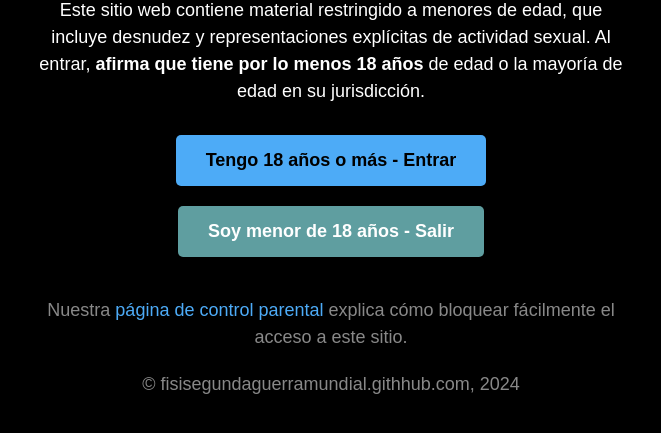
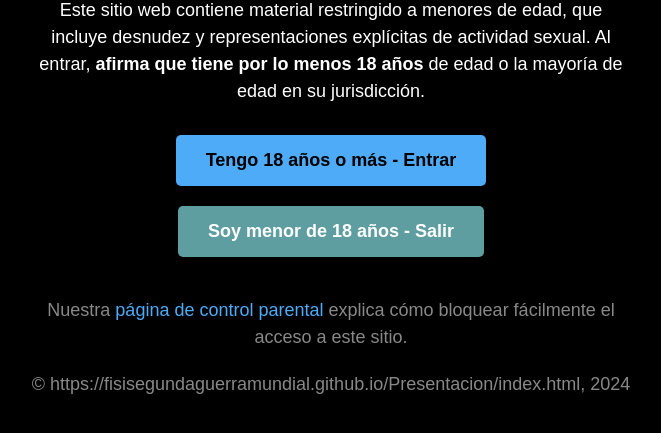
Before and after one commit to Admv27/Presentacion, a plain HTML site: page index.html in a window 1280 px wide. Shown: the part 235-668 px from the top of the page, without its empty margins (309-970 px from the left). Drawn offline with Linux system fonts and the light colour scheme.

Commit message:
index.html

```diff
--- a/index.html
+++ b/index.html
@@ -24,7 +24,7 @@
             <p>
                 Nuestra <a href="#">página de control parental</a> explica cómo bloquear fácilmente el acceso a este sitio.
             </p>
-            <p>© fisisegundaguerramundial.githhub.com, 2024</p>
+            <p>© https://fisisegundaguerramundial.github.io/Presentacion/index.html, 2024</p>
         </div>
     </div>
 
```
